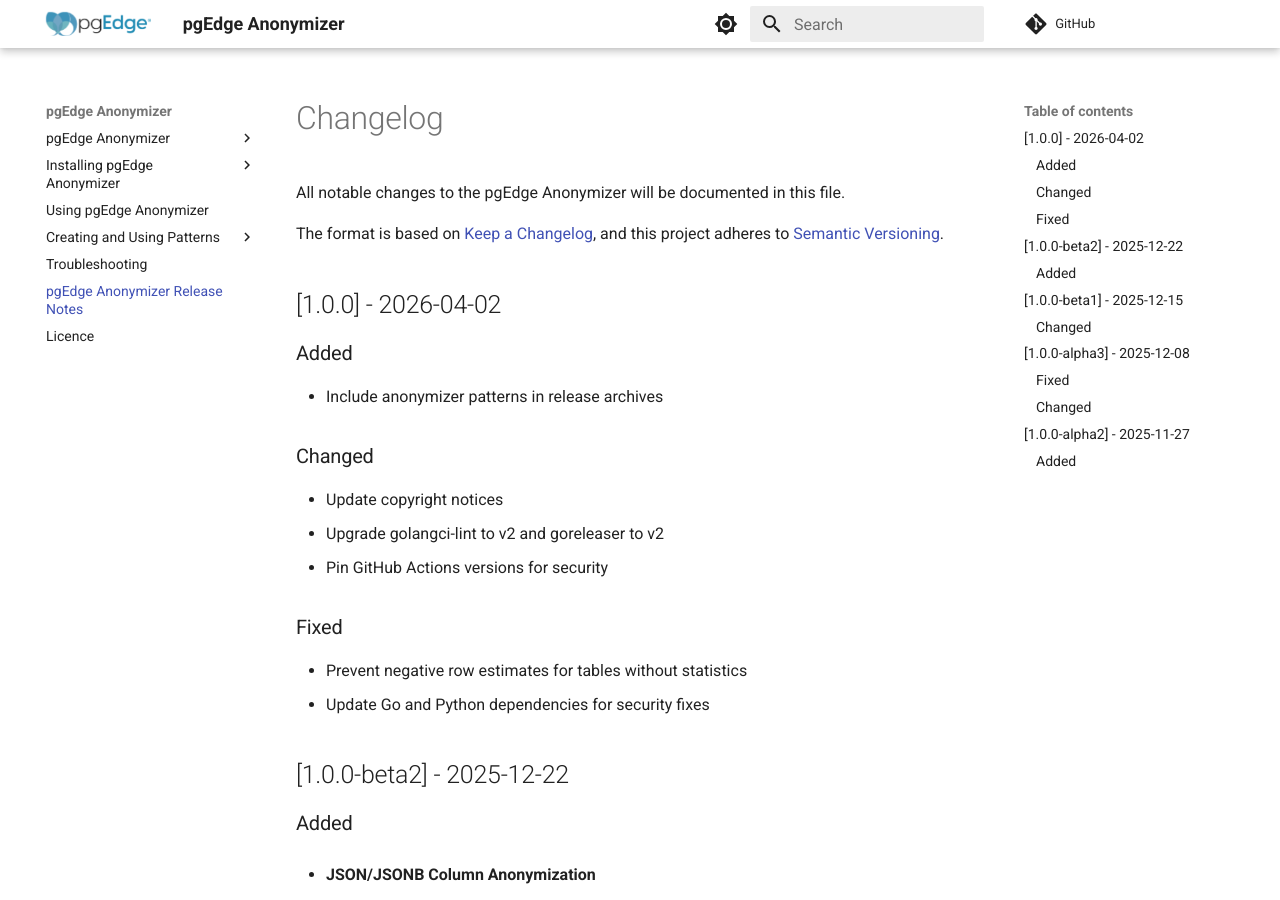
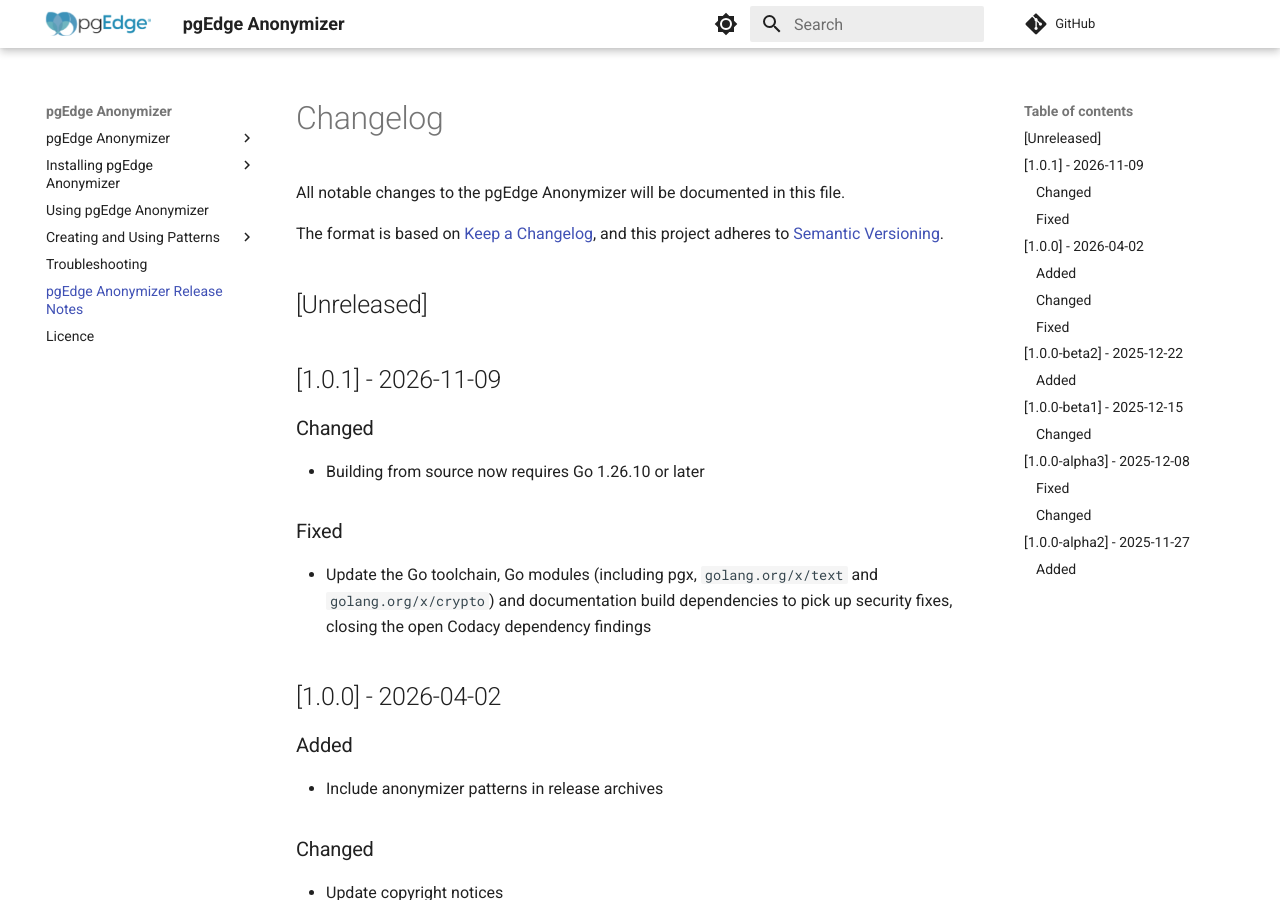
Before and after one commit to pgEdge/pgedge-anonymizer, an MkDocs documentation site: the page built from docs/changelog.md, in a window 1280 px wide and 900 px high. Built offline with MkDocs 1.6.1 and Material for MkDocs 9.7.7, drawn with Linux system fonts in a browser that asks for light colours; comment, search, counter and statistics services are not loaded.

Commit message:
Release version 1.0.1
- Update version to 1.0.1
- Update changelog with release notes

Release-Date: 2026-11-09

```diff
--- a/docs/changelog.md
+++ b/docs/changelog.md
@@ -5,6 +5,20 @@ All notable changes to the pgEdge Anonymizer will be documented in this file.
 The format is based on [Keep a Changelog](https://keepachangelog.com/),
 and this project adheres to
 [Semantic Versioning](https://semver.org/spec/v2.0.0.html).
+
+## [Unreleased]
+
+## [1.0.1] - 2026-11-09
+
+### Changed
+
+- Building from source now requires Go 1.26.10 or later
+
+### Fixed
+
+- Update the Go toolchain, Go modules (including pgx, `golang.org/x/text`
+  and `golang.org/x/crypto`) and documentation build dependencies to pick
+  up security fixes, closing the open Codacy dependency findings
 
 ## [1.0.0] - 2026-04-02
 
```
Also changed, not shown: 3 other files.
